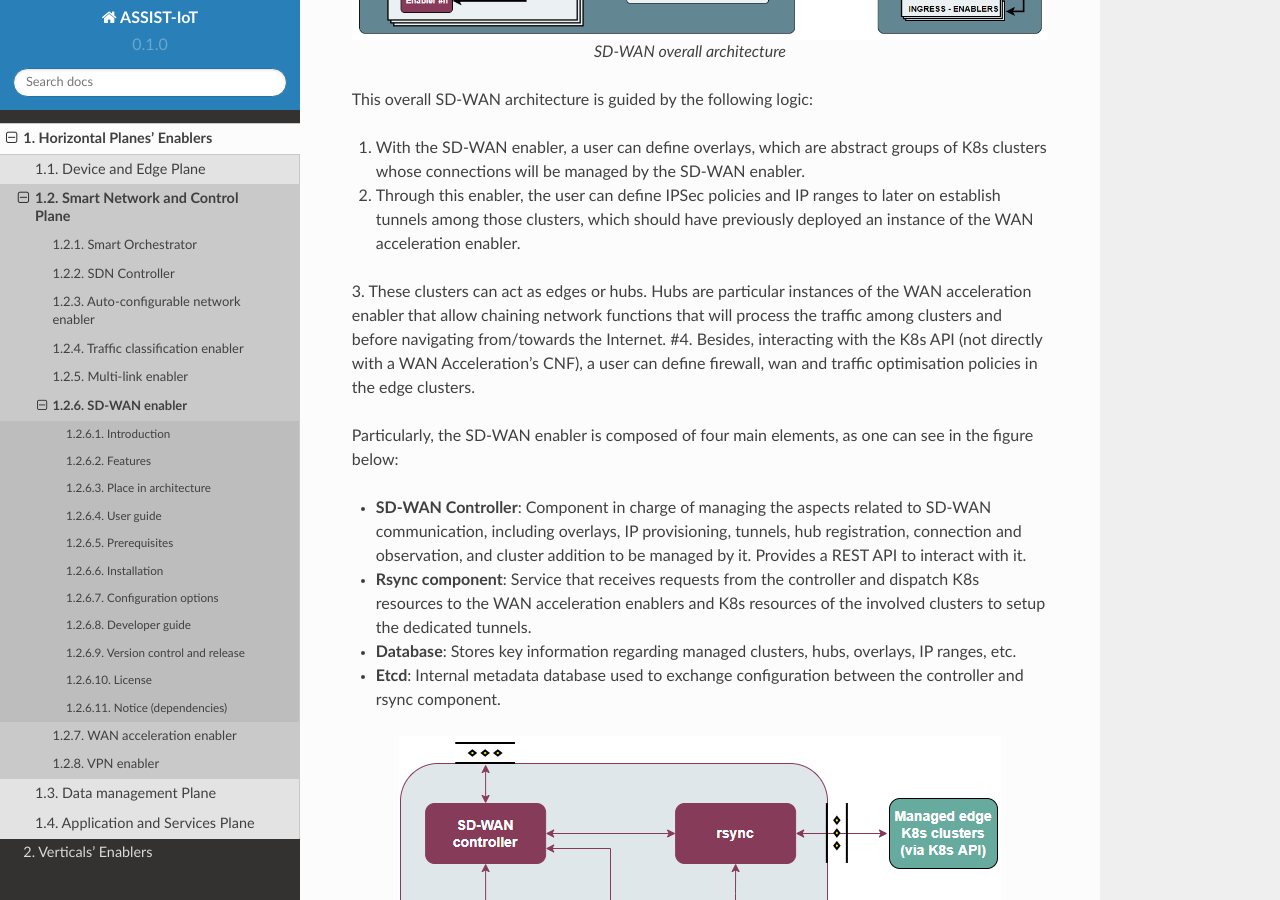
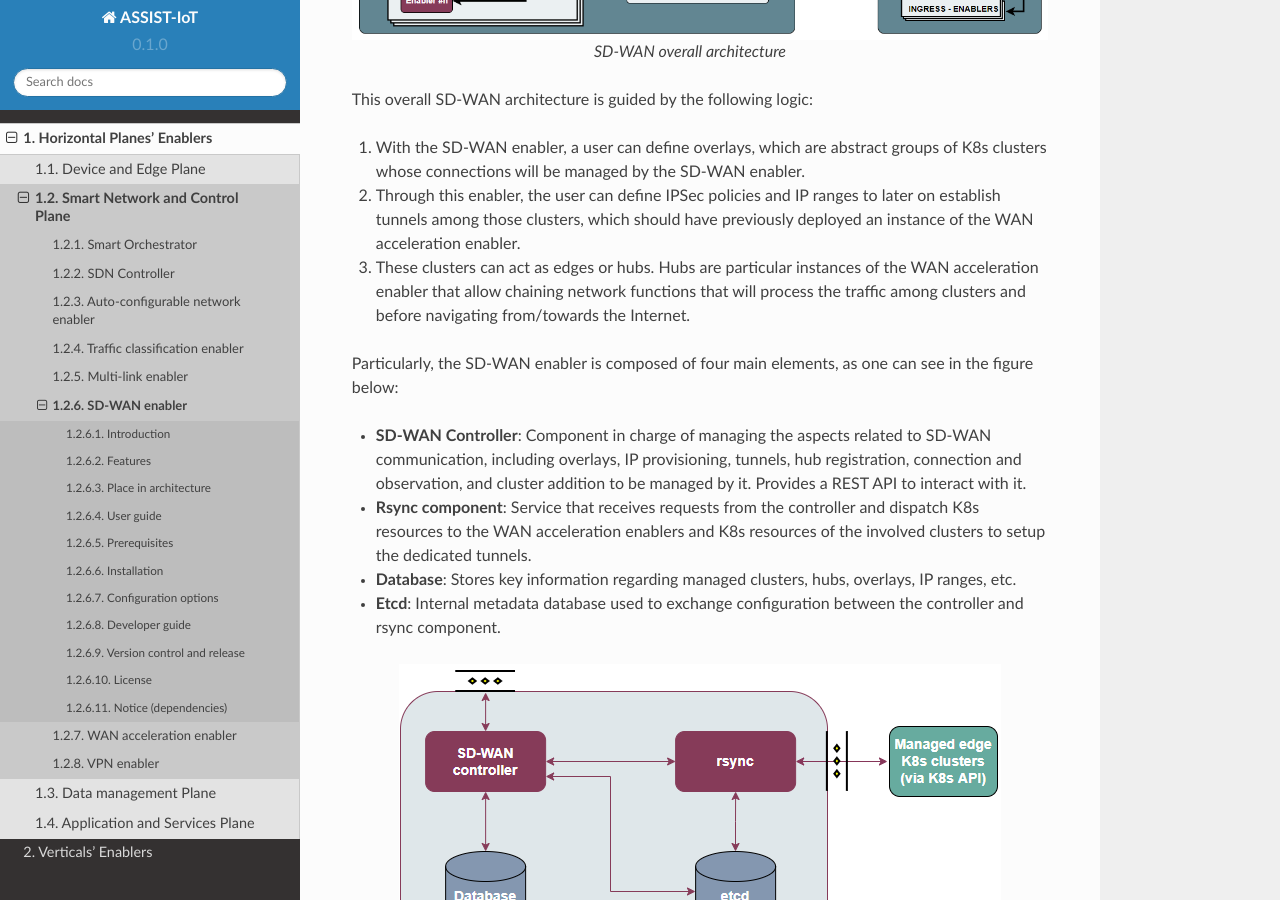
Before and after one commit to assist-iot/assist-iot-documentation, a Sphinx documentation site: the page built from docs/source/horizontal_planes/smart/sd_wan_enabler.rst, in a window 1280 px wide and 900 px high, scrolled down 2035 px. Built offline with Sphinx 7.4.7 and the Read the Docs theme 2.0.0, drawn with Linux system fonts in a browser that asks for light colours.

Commit message:
Update SD-WAN enabler documentation

```diff
--- a/docs/source/horizontal_planes/smart/sd_wan_enabler.rst
+++ b/docs/source/horizontal_planes/smart/sd_wan_enabler.rst
@@ -57,7 +57,6 @@ This overall SD-WAN architecture is guided by the following logic:
 1. With the SD-WAN enabler, a user can define overlays, which are abstract groups of K8s clusters whose connections will be managed by the SD-WAN enabler.
 2. Through this enabler, the user can define IPSec policies and IP ranges to later on establish tunnels among those clusters, which should have previously deployed an instance of the WAN acceleration enabler.
 3. These clusters can act as edges or hubs. Hubs are particular instances of the WAN acceleration enabler that allow chaining network functions that will process the traffic among clusters and before navigating from/towards the Internet.
-#4. Besides, interacting with the K8s API (not directly with a WAN Acceleration's CNF), a user can define firewall, wan and traffic optimisation policies in the edge clusters.
 
 Particularly, the SD-WAN enabler is composed of four main elements, as one can see in the figure below:
 
```
